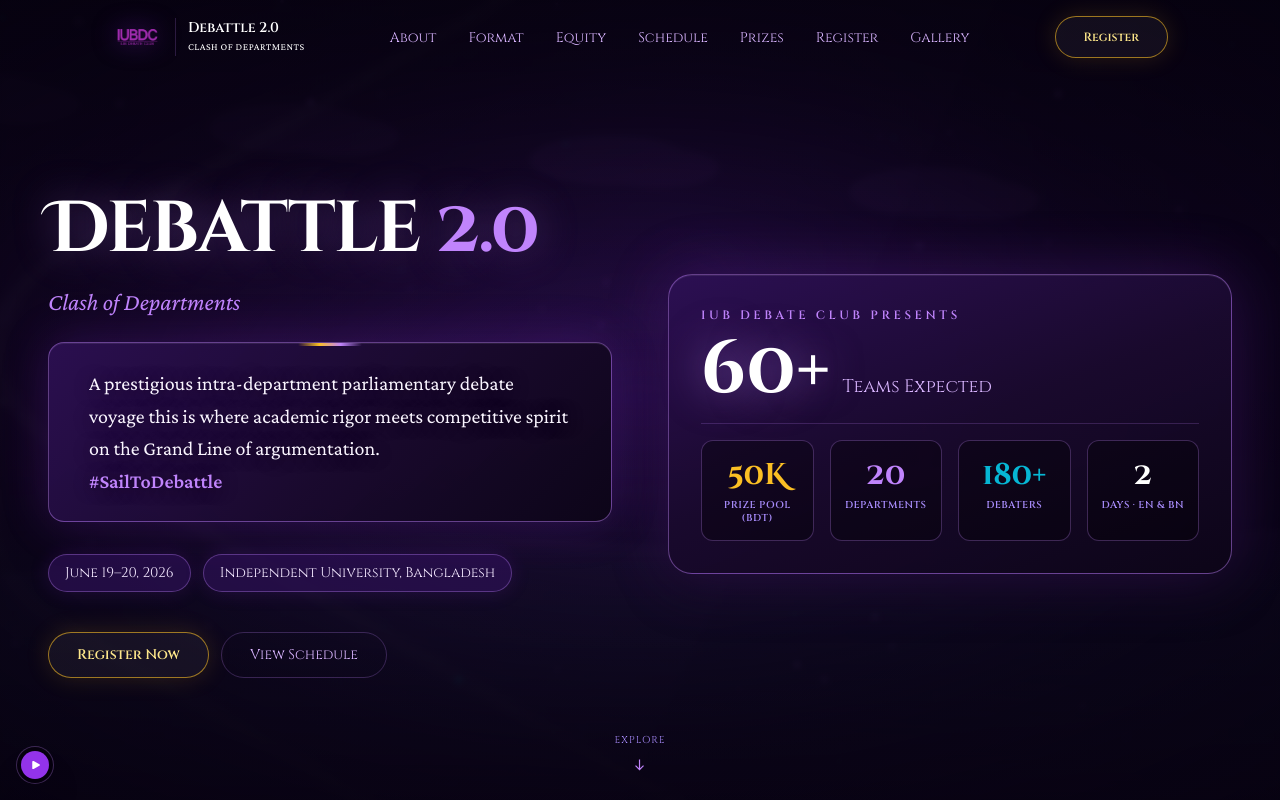
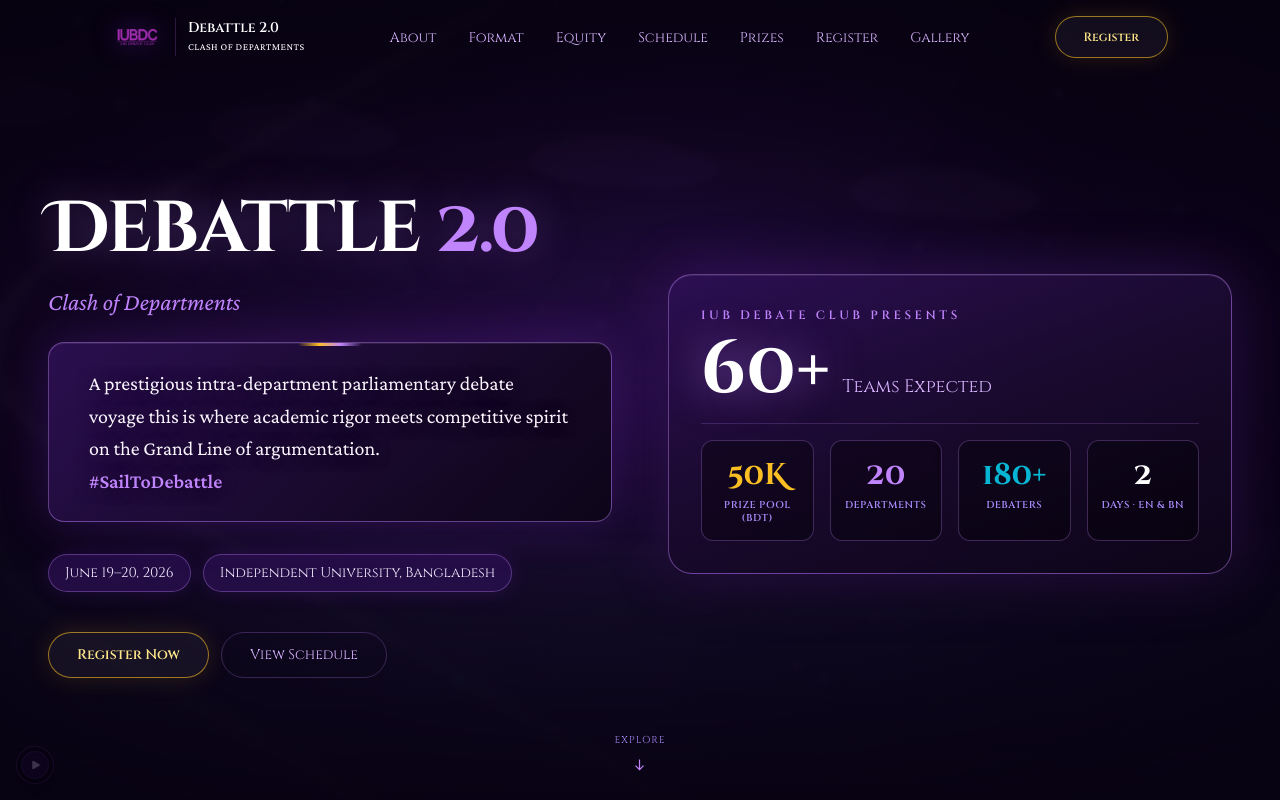
Before and after one commit to FarHanZzzz/Debattle2.0, a React (Vite) app: page / in a window 1280 px wide. Shown: the top 800 px of the page. Built offline with nearby package versions, Linux system fonts and the light colour scheme.

Commit message:
style: mute background music button and fade opacity when not hovered to prevent distraction

```diff
--- a/src/components/ui/BackgroundMusic.tsx
+++ b/src/components/ui/BackgroundMusic.tsx
@@ -37,10 +37,10 @@
   }
 
   return (
-    <div className="fixed bottom-4 left-4 z-[100] flex items-center justify-center rounded-full bg-purple-void/85 border border-purple-bright/30 p-1 backdrop-blur-md shadow-2xl transition-all duration-300 hover:border-gold/50 hover:scale-105">
+    <div className="fixed bottom-4 left-4 z-[100] flex items-center justify-center rounded-full bg-purple-void/85 border border-purple-bright/20 p-1 backdrop-blur-md shadow-2xl transition-all duration-500 hover:border-gold/50 hover:scale-105 opacity-45 hover:opacity-100 group">
       <button
         onClick={togglePlay}
-        className="flex h-7 w-7 items-center justify-center rounded-full bg-purple-glow text-white shadow-lg transition-transform duration-300 active:scale-95 cursor-pointer hover:bg-purple-bright"
+        className="flex h-7 w-7 items-center justify-center rounded-full bg-purple-deep/40 border border-purple-bright/10 text-purple-soft/50 shadow-lg transition-all duration-300 active:scale-95 cursor-pointer group-hover:bg-purple-glow group-hover:text-white group-hover:border-gold/40"
         aria-label={isPlaying ? 'Pause Music' : 'Play Music'}
       >
         {isPlaying ? (
```
